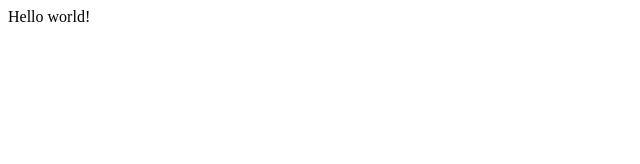
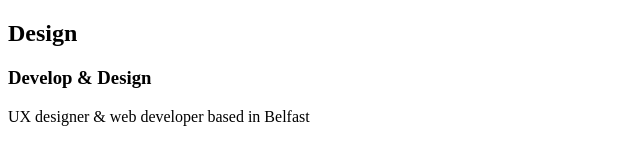
Before and after one commit to Janirudev/Gatsby-Web-Warrior-Blog-Test-Website, a Gatsby site: page / in a window 1280 px wide. Shown: the whole page, without its empty margins (0-640 px from the left). Built offline with nearby package versions, Linux system fonts and the light colour scheme; Gatsby itself is replaced by a stand-in of ours.

Commit message:
First Commit

```diff
--- a/src/pages/index.js
+++ b/src/pages/index.js
@@ -1,5 +1,13 @@
 import React from "react"
 
 export default function Home() {
-  return <div>Hello world!</div>
+  return (
+    <section>
+      <div>
+        <h2>Design</h2>
+        <h3>Develop & Design</h3>
+        <p>UX designer & web developer based in Belfast</p>
+      </div>
+    </section>
+  )
 }
```
